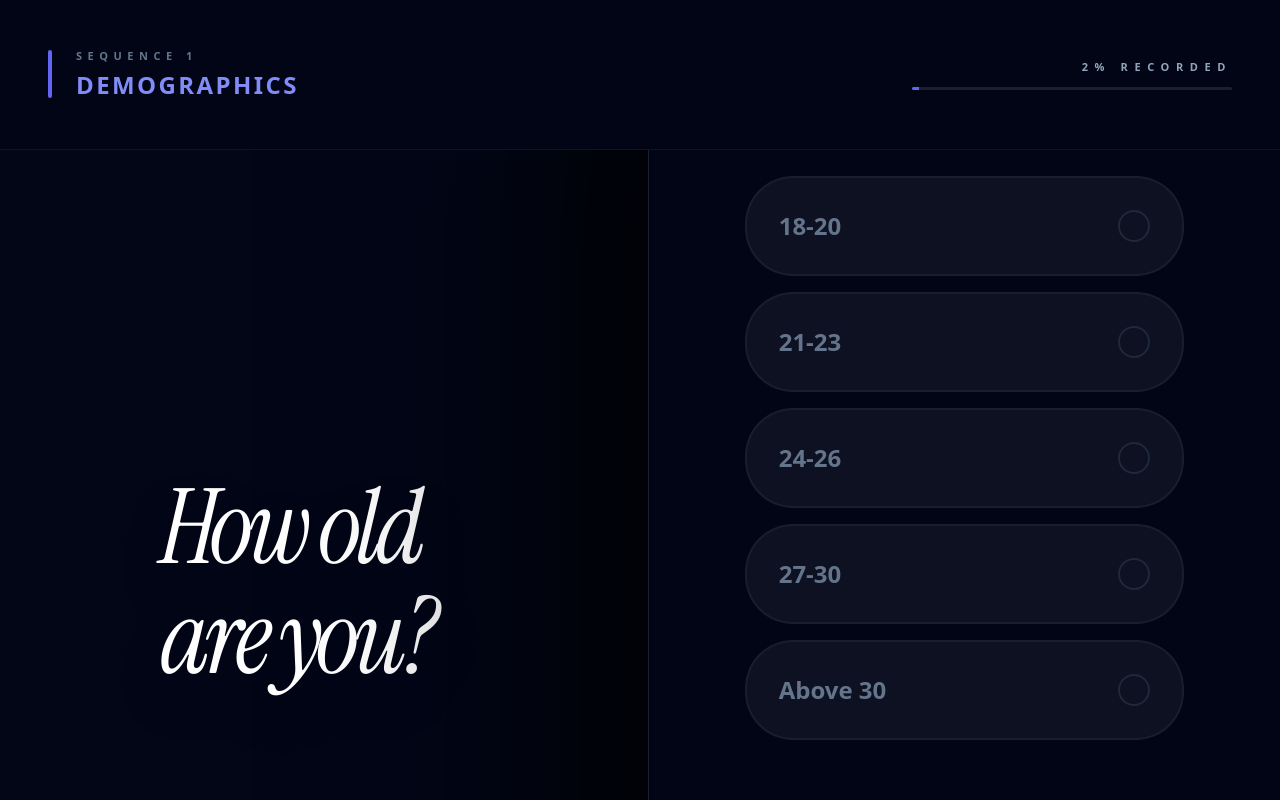
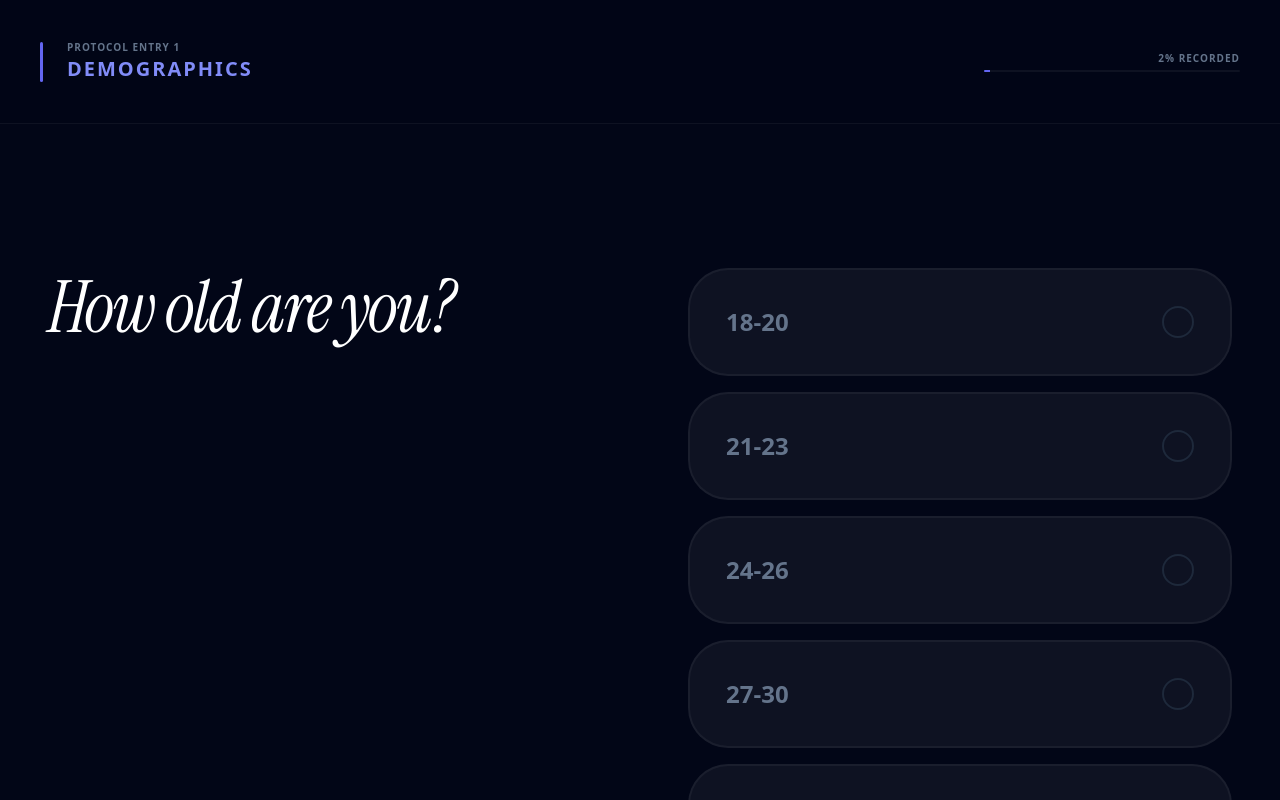
Before and after one commit to sanjidulalam/SATM, a React (Vite) app: page / in a window 1280 px wide. Both pictures are taken after a click on the button "Access Module". Shown: the top 800 px of the page. Built offline with nearby package versions, Linux system fonts and the light colour scheme.

Commit message:
fix: Improve local storage handling and submission logic
Adds error handling for local storage to prevent crashes on corrupted data. Updates the storage key and submission timeout for better robustness.

```diff
--- a/App.tsx
+++ b/App.tsx
@@ -1,4 +1,4 @@
-import React, { useState, useEffect, useRef } from 'react';
+import React, { useState, useEffect } from 'react';
 import { QUESTIONS } from './constants.tsx';
 
 /**
@@ -20,13 +20,18 @@ const FORM_MAPPING: Record<number, string> = {
   46: 'entry.1350016819'
 };
 
-const STORAGE_KEY = 'SATM_RESPONSES_PRO_FINAL';
+const STORAGE_KEY = 'SATM_RESP_SECURE_V5';
 
 const App: React.FC = () => {
   const [step, setStep] = useState(-1);
   const [responses, setResponses] = useState<Record<number, any>>(() => {
+    try {
       const saved = localStorage.getItem(STORAGE_KEY);
       return saved ? JSON.parse(saved) : {};
+    } catch (e) {
+      console.error("Storage corruption detected, resetting.");
+      return {};
+    }
   });
   const [status, setStatus] = useState<'idle' | 'submitting' | 'complete'>('idle');
 
@@ -37,7 +42,7 @@ const App: React.FC = () => {
   const saveAnswer = (val: any, autoAdvance = false) => {
     setResponses(prev => ({ ...prev, [QUESTIONS[step].id]: val }));
     if (autoAdvance && step < QUESTIONS.length - 1) {
-      setTimeout(() => setStep(s => s + 1), 600);
+      setTimeout(() => setStep(s => s + 1), 500);
     }
   };
 
@@ -46,22 +51,20 @@ const App: React.FC = () => {
 
     setStatus('submitting');
 
-    // Create a hidden form for submission
     const form = document.createElement('form');
     form.action = `${GOOGLE_FORM_BASE_URL}/formResponse`;
     form.method = 'POST';
-    form.target = 'hidden_iframe';
+    form.target = 'hidden_iframe_target';
 
-    // Add all 46 answers
     Object.entries(FORM_MAPPING).forEach(([qId, entryName]) => {
       const val = responses[Number(qId)];
       if (val !== undefined) {
         if (Array.isArray(val)) {
-          val.forEach(item => {
+          val.forEach(v => {
             const input = document.createElement('input');
             input.type = 'hidden';
             input.name = entryName;
-            input.value = String(item);
+            input.value = String(v);
             form.appendChild(input);
           });
         } else {
@@ -74,11 +77,11 @@ const App: React.FC = () => {
       }
     });
 
-    // CRITICAL: Google Forms often need pageHistory for multi-page forms to accept all fields
+    // Page history is often required for Google Forms to accept all values in one go
     const pageHistory = document.createElement('input');
     pageHistory.type = 'hidden';
     pageHistory.name = 'pageHistory';
-    pageHistory.value = '0,1,2,3,4,5,6,7,8'; // Assuming multiple pages to cover all 46 entries
+    pageHistory.value = '0,1,2,3,4,5,6,7,8,9,10';
     form.appendChild(pageHistory);
 
     document.body.appendChild(form);
@@ -88,27 +91,21 @@ const App: React.FC = () => {
       document.body.removeChild(form);
       setStatus('complete');
       localStorage.removeItem(STORAGE_KEY);
-    }, 2500);
+    }, 2000);
   };
 
   if (status === 'complete') {
     return (
-      <div className="min-h-screen flex items-center justify-center p-6 bg-[#020617] fade-in relative overflow-hidden">
-        <div className="max-w-3xl w-full p-16 lg:p-24 bg-slate-900/60 border border-white/10 rounded-[5rem] text-center backdrop-blur-3xl shadow-2xl z-10">
-          <div className="w-28 h-28 bg-indigo-600/20 text-indigo-400 rounded-full flex items-center justify-center mx-auto mb-10 text-5xl shadow-inner border border-white/5 animate-pulse">✨</div>
-          <h2 className="text-6xl lg:text-9xl font-bold serif italic text-white mb-8 tracking-tighter">Thank You.</h2>
-          <p className="text-slate-300 mb-12 leading-relaxed text-2xl font-light">
-            Your data has been securely archived. The <span className="text-indigo-400 font-bold">@ST-research-team</span> values your contribution to the SATM study.
-          </p>
+      <div className="min-h-screen flex items-center justify-center p-6 bg-[#020617] text-white">
+        <div className="max-w-2xl w-full p-12 bg-slate-900/50 border border-white/10 rounded-[4rem] text-center backdrop-blur-2xl">
+          <h2 className="text-6xl serif italic mb-8">Protocol Sealed.</h2>
+          <p className="text-slate-400 text-xl mb-12">Your data has been successfully archived by the <span className="text-indigo-400 font-bold">@ST-research-team</span>.</p>
           <button
             onClick={() => window.location.reload()}
-            className="px-24 py-8 bg-white text-black rounded-full font-black text-xs uppercase tracking-[0.5em] hover:scale-105 active:scale-95 transition-all shadow-2xl"
+            className="px-12 py-6 bg-white text-black rounded-full font-black uppercase tracking-widest hover:scale-105 transition-all"
           >
-            Finish Protocol
+            Start New
           </button>
-          <div className="mt-20 pt-10 border-t border-white/5 text-[12px] font-black uppercase tracking-[1em] text-slate-600">
-            @ST-research-team
-          </div>
         </div>
       </div>
     );
@@ -116,26 +113,21 @@ const App: React.FC = () => {
 
   if (step === -1) {
     return (
-      <div className="min-h-screen flex flex-col items-center justify-center p-8 text-center bg-[#020617] relative overflow-hidden">
-        <div className="relative z-10 flex flex-col items-center">
-          <div className="text-indigo-500 font-black text-[13px] uppercase tracking-[1.4em] mb-16 animate-pulse">Self-Authentication Theory of Motivation</div>
-          <h1 className="text-[22vw] lg:text-[16rem] serif font-bold italic tracking-tighter mb-8 text-white leading-[0.75] select-none">
-            SATM <span className="text-slate-900 not-italic opacity-60">Protocol</span>
+      <div className="min-h-screen flex flex-col items-center justify-center p-8 text-center bg-[#020617]">
+        <div className="text-indigo-500 font-black text-xs uppercase tracking-[1em] mb-12">Self-Authentication Theory</div>
+        <h1 className="text-[18vw] lg:text-[14rem] serif font-bold italic text-white leading-none tracking-tighter mb-8">
+          SATM <span className="text-indigo-600 not-italic opacity-80">PROTOCOL</span>
         </h1>
-          <p className="max-w-2xl mx-auto text-slate-400 font-light text-2xl lg:text-4xl mb-20 px-4 leading-relaxed">
-            Exploring human digital identity and motivation.
-            A research project by the <span className="text-white font-semibold">@ST-research-team</span>.
+        <p className="max-w-xl text-slate-400 text-xl lg:text-2xl mb-16 leading-relaxed">
+          Uncovering authenticity in the digital age. Research by the <span className="text-white font-bold">@ST-research-team</span>.
         </p>
         <button
           onClick={() => setStep(0)}
-            className="group px-44 py-12 bg-white text-black rounded-full font-bold text-4xl hover:scale-110 active:scale-95 transition-all shadow-[0_0_80px_rgba(255,255,255,0.15)]"
+          className="px-24 py-10 bg-white text-black rounded-full font-bold text-3xl hover:scale-110 active:scale-95 transition-all shadow-[0_0_50px_rgba(255,255,255,0.1)]"
         >
           Access Module
         </button>
-        </div>
-        <div className="absolute bottom-12 left-0 w-full text-center">
-            <div className="text-[14px] font-black uppercase tracking-[1.2em] text-slate-800">@ST-research-team</div>
-        </div>
+        <div className="mt-20 text-[10px] font-black tracking-[0.8em] text-slate-800 uppercase">@ST-research-team</div>
       </div>
     );
   }
@@ -144,90 +136,89 @@ const App: React.FC = () => {
   const progress = ((step + 1) / QUESTIONS.length) * 100;
 
   return (
-    <div className="min-h-screen flex flex-col bg-[#020617] text-slate-100 selection:bg-indigo-500/30 font-sans relative">
-      <iframe name="hidden_iframe" className="hidden"></iframe>
+    <div className="min-h-screen flex flex-col bg-[#020617] text-slate-100 font-sans">
+      <iframe name="hidden_iframe_target" className="hidden"></iframe>
 
-      {/* Header - Fixed & High Contrast */}
-      <div className="fixed top-0 left-0 w-full z-50 p-8 lg:p-12 flex justify-between items-center bg-slate-950/90 backdrop-blur-2xl border-b border-white/5">
+      {/* Header */}
+      <div className="sticky top-0 w-full z-50 p-6 lg:p-10 flex justify-between items-center bg-slate-950/90 backdrop-blur-md border-b border-white/5">
         <div className="flex items-center gap-6">
-          <div className="w-[4px] h-12 bg-indigo-500 rounded-full"></div>
+          <div className="w-[3px] h-10 bg-indigo-500 rounded-full"></div>
           <div>
-            <div className="text-[11px] font-black uppercase tracking-[0.5em] text-slate-500 mb-1">Sequence {q.id}</div>
-            <div className="text-xl lg:text-2xl font-bold text-indigo-400 uppercase tracking-widest">{q.section}</div>
+            <div className="text-[10px] font-black uppercase tracking-widest text-slate-500">Protocol Entry {q.id}</div>
+            <div className="text-xl font-bold text-indigo-400 uppercase tracking-widest">{q.section}</div>
           </div>
         </div>
-        <div className="hidden lg:flex flex-col items-end gap-3">
-           <div className="text-[11px] font-black text-slate-400 uppercase tracking-[0.6em]">{Math.round(progress)}% Recorded</div>
-           <div className="w-80 h-[3px] bg-white/10 rounded-full overflow-hidden">
-              <div className="h-full bg-indigo-500 transition-all duration-700" style={{ width: `${progress}%` }}></div>
+        <div className="hidden lg:block text-right">
+           <div className="text-[10px] font-black text-slate-500 uppercase tracking-widest mb-1">{Math.round(progress)}% Recorded</div>
+           <div className="w-64 h-[2px] bg-white/5 rounded-full overflow-hidden">
+              <div className="h-full bg-indigo-500 transition-all duration-500" style={{ width: `${progress}%` }}></div>
            </div>
         </div>
       </div>
 
-      {/* Main Container - No scroll on left side */}
-      <div className="flex-1 flex flex-col lg:flex-row h-screen pt-40 lg:pt-0 overflow-hidden relative">
+      {/* Content Container - No more fixed height sliders */}
+      <div className="flex-1 flex flex-col lg:flex-row max-w-[1600px] mx-auto w-full px-6 lg:px-12 py-12 lg:py-24 gap-12 lg:gap-24">
 
-        {/* Left Side: Question (Fixed text, no sliders) */}
-        <div className="flex-[1.4] flex flex-col justify-center p-12 lg:p-40 relative z-10">
-          <div className="max-w-5xl fade-in" key={q.id}>
-            <h2 className="text-4xl lg:text-[6.5rem] lg:leading-[1.05] serif italic text-white tracking-tighter drop-shadow-2xl">
+        {/* Left Side: Question Text - Large and Direct */}
+        <div className="flex-1 flex flex-col justify-start pt-12">
+          <div className="fade-in" key={q.id}>
+            <h2 className="text-4xl lg:text-7xl serif italic text-white leading-tight lg:leading-[1.1] tracking-tight">
               {q.text}
             </h2>
-            {q.subtext && <p className="mt-12 text-slate-400 text-2xl lg:text-3xl font-light leading-relaxed max-w-3xl">{q.subtext}</p>}
+            {q.subtext && <p className="mt-8 text-slate-400 text-xl lg:text-2xl font-light leading-relaxed">{q.subtext}</p>}
           </div>
         </div>
 
         {/* Right Side: Interaction Panel */}
-        <div className="flex-1 flex flex-col justify-center p-8 lg:p-24 bg-slate-950/70 backdrop-blur-3xl border-l border-white/10 shadow-[-100px_0_200px_rgba(0,0,0,0.8)] relative z-20">
-          <div className="max-w-xl w-full mx-auto flex flex-col h-full justify-center py-20">
-            <div className="min-h-[500px] flex flex-col justify-center fade-in" key={`input-${q.id}`}>
+        <div className="flex-1 flex flex-col justify-start">
+          <div className="w-full max-w-xl fade-in pt-12" key={`input-${q.id}`}>
 
             {q.type === 'choice' && (
-                <div className="space-y-4">
+              <div className="grid grid-cols-1 gap-4">
                 {q.options?.map((opt) => (
                   <button
                     key={opt}
                     onClick={() => saveAnswer(opt, true)}
-                      className={`w-full p-8 text-left rounded-[3rem] border-2 transition-all flex justify-between items-center group active:scale-95 ${responses[q.id] === opt ? 'border-indigo-500 bg-indigo-500/10' : 'border-white/5 bg-white/5 hover:border-white/10'}`}
+                    className={`w-full p-7 lg:p-9 text-left rounded-[2.5rem] border-2 transition-all flex justify-between items-center group active:scale-[0.98] ${responses[q.id] === opt ? 'border-indigo-500 bg-indigo-500/10' : 'border-white/5 bg-white/5 hover:border-white/10'}`}
                   >
-                      <span className={`text-xl lg:text-2xl font-bold ${responses[q.id] === opt ? 'text-white' : 'text-slate-500'}`}>{opt}</span>
-                      <div className={`w-8 h-8 rounded-full border-2 ${responses[q.id] === opt ? 'bg-indigo-500 border-indigo-500 scale-125 shadow-[0_0_20px_rgba(99,102,241,0.5)]' : 'border-slate-800'}`}></div>
+                    <span className={`text-xl lg:text-2xl font-bold ${responses[q.id] === opt ? 'text-white' : 'text-slate-500 group-hover:text-slate-300'}`}>{opt}</span>
+                    <div className={`w-8 h-8 rounded-full border-2 transition-all ${responses[q.id] === opt ? 'bg-indigo-500 border-indigo-500 scale-125 shadow-[0_0_15px_rgba(99,102,241,0.5)]' : 'border-slate-800'}`}></div>
                   </button>
                 ))}
               </div>
             )}
 
             {q.type === 'scale' && (
-                <div className="py-16">
-                  <div className="flex justify-between gap-5 mb-24">
+              <div className="py-8">
+                <div className="flex justify-between gap-3 mb-16">
                   {[1, 2, 3, 4, 5].map(num => (
                     <button
                       key={num}
                       onClick={() => saveAnswer(num, true)}
-                        className={`flex-1 aspect-square rounded-[2rem] lg:rounded-[3rem] text-4xl lg:text-6xl font-black border-2 transition-all duration-300 flex items-center justify-center active:scale-[0.8] ${responses[q.id] === num ? 'bg-indigo-600 border-indigo-600 text-white scale-[1.4] shadow-[0_30px_70px_rgba(79,70,229,0.7)] z-10' : 'border-white/5 bg-white/5 text-slate-800 hover:text-slate-300'}`}
+                      className={`flex-1 aspect-square rounded-3xl lg:rounded-[2.5rem] text-4xl font-black border-2 transition-all duration-300 flex items-center justify-center active:scale-75 ${responses[q.id] === num ? 'bg-indigo-600 border-indigo-600 text-white scale-[1.35] shadow-[0_20px_50px_rgba(79,70,229,0.5)] z-10' : 'border-white/5 bg-white/5 text-slate-800 hover:text-slate-400'}`}
                     >
                       {num}
                     </button>
                   ))}
                 </div>
-                  <div className="flex justify-between text-[14px] font-black uppercase tracking-[0.8em] text-slate-600 px-8">
-                    <span>Low</span>
-                    <span>High</span>
+                <div className="flex justify-between text-[12px] font-black uppercase tracking-widest text-slate-600 px-4">
+                  <span>Strongly Disagree</span>
+                  <span>Strongly Agree</span>
                 </div>
               </div>
             )}
 
             {q.type === 'text' && (
               <textarea
-                  className="w-full h-96 bg-white/[0.03] border-2 border-white/5 rounded-[4rem] p-12 text-2xl text-white outline-none focus:border-indigo-500/60 transition-all resize-none placeholder:text-slate-800"
-                  placeholder="Reflection buffer..."
+                className="w-full h-80 bg-white/5 border-2 border-white/5 rounded-[3rem] p-10 text-xl lg:text-2xl text-white outline-none focus:border-indigo-500/50 transition-all resize-none placeholder:text-slate-800"
+                placeholder="Transcribe your thoughts..."
                 value={responses[q.id] || ""}
                 onChange={(e) => saveAnswer(e.target.value)}
               />
             )}
 
             {q.type === 'multi-choice' && (
-                <div className="space-y-4">
+              <div className="grid grid-cols-1 gap-3">
                 {q.options?.map(opt => {
                   const active = (responses[q.id] || []).includes(opt);
                   return (
@@ -237,11 +228,11 @@ const App: React.FC = () => {
                         const current = responses[q.id] || [];
                         saveAnswer(active ? current.filter((i:any)=>i!==opt) : [...current, opt]);
                       }}
-                        className={`w-full p-8 text-left rounded-[2.5rem] border-2 transition-all flex justify-between items-center ${active ? 'border-indigo-500 bg-indigo-500/10' : 'border-white/5 bg-white/5'}`}
+                      className={`w-full p-7 text-left rounded-3xl border-2 transition-all flex justify-between items-center ${active ? 'border-indigo-500 bg-indigo-500/10' : 'border-white/5 bg-white/5'}`}
                     >
-                        <span className={`text-xl font-bold ${active ? 'text-white' : 'text-slate-400'}`}>{opt}</span>
-                        <div className={`w-10 h-10 rounded-2xl border-2 flex items-center justify-center transition-all ${active ? 'bg-indigo-500 border-indigo-500' : 'border-slate-800'}`}>
-                          {active && <span className="text-white text-xl">✓</span>}
+                      <span className={`text-xl font-bold ${active ? 'text-white' : 'text-slate-500'}`}>{opt}</span>
+                      <div className={`w-8 h-8 rounded-xl border-2 flex items-center justify-center transition-all ${active ? 'bg-indigo-500 border-indigo-500' : 'border-slate-800'}`}>
+                        {active && <span className="text-white">✓</span>}
                       </div>
                     </button>
                   );
@@ -252,25 +243,24 @@ const App: React.FC = () => {
             {q.type === 'consent' && (
               <button
                 onClick={() => saveAnswer(!responses[q.id])}
-                  className={`w-full p-16 rounded-[6rem] border-2 text-left flex items-center gap-12 transition-all active:scale-[0.97] ${responses[q.id] ? 'border-emerald-500 bg-emerald-500/10' : 'border-white/10 bg-white/5'}`}
+                className={`w-full p-12 rounded-[4rem] border-2 text-left flex items-center gap-10 transition-all ${responses[q.id] ? 'border-indigo-500 bg-indigo-500/10 shadow-xl shadow-indigo-500/10' : 'border-white/10 bg-white/5'}`}
               >
-                  <div className={`w-20 h-20 rounded-full border-2 flex items-center justify-center flex-shrink-0 transition-all ${responses[q.id] ? 'bg-emerald-500 border-emerald-500 scale-125 shadow-xl' : 'border-slate-800'}`}>
-                    {responses[q.id] && <span className="text-white text-4xl font-black">✓</span>}
+                <div className={`w-16 h-16 rounded-full border-2 flex items-center justify-center flex-shrink-0 transition-all ${responses[q.id] ? 'bg-indigo-500 border-indigo-500 scale-110 shadow-lg' : 'border-slate-800'}`}>
+                  {responses[q.id] && <span className="text-white text-3xl font-black">✓</span>}
                 </div>
                 <div>
-                    <div className="font-bold text-3xl text-white italic serif mb-2">Seal Entry</div>
-                    <div className="text-[12px] text-slate-500 font-black uppercase tracking-[0.5em]">Authorize @ST-research-team access</div>
+                  <div className="font-bold text-2xl text-white italic serif">Authorize Protocol</div>
+                  <div className="text-xs text-slate-500 uppercase tracking-widest mt-1">@ST-research-team access</div>
                 </div>
               </button>
             )}
-            </div>
 
-            {/* Footer Navigation */}
-            <div className="mt-16 py-12 border-t border-white/5 flex items-center justify-between">
+            {/* Navigation Buttons */}
+            <div className="mt-16 pt-12 border-t border-white/5 flex items-center justify-between">
               <button
                 onClick={() => setStep(s => s - 1)}
                 disabled={step === 0}
-                className="text-[13px] font-black uppercase tracking-[1em] text-slate-700 hover:text-white disabled:opacity-0 transition-all px-8 py-2"
+                className="text-xs font-black uppercase tracking-widest text-slate-600 hover:text-white disabled:opacity-0 transition-all py-4 px-6"
               >
                 Back
               </button>
@@ -278,7 +268,7 @@ const App: React.FC = () => {
               {step < QUESTIONS.length - 1 ? (
                 <button
                   onClick={() => setStep(s => s + 1)}
-                  className="px-24 py-9 bg-white text-black rounded-full font-black text-xs uppercase tracking-[0.5em] hover:scale-105 active:scale-95 transition-all shadow-2xl"
+                  className="px-20 py-8 bg-white text-black rounded-full font-black text-xs uppercase tracking-[0.4em] hover:scale-110 active:scale-95 transition-all shadow-xl"
                 >
                   Proceed
                 </button>
@@ -286,17 +276,16 @@ const App: React.FC = () => {
                 <button
                   onClick={handleFinalSubmit}
                   disabled={status === 'submitting'}
-                  className="px-24 py-9 bg-indigo-600 text-white rounded-full font-black text-xs uppercase tracking-[0.5em] hover:scale-105 active:scale-95 transition-all shadow-2xl disabled:opacity-50"
+                  className="px-20 py-8 bg-indigo-600 text-white rounded-full font-black text-xs uppercase tracking-[0.4em] hover:scale-110 active:scale-95 transition-all shadow-xl shadow-indigo-600/30 disabled:opacity-50"
                 >
                   {status === 'submitting' ? "Transmitting..." : "Sync Archive"}
                 </button>
               )}
             </div>
 
-            <div className="absolute bottom-10 left-0 w-full text-center pointer-events-none">
-              <span className="text-[13px] font-black uppercase tracking-[1.4em] text-slate-800">
+            {/* Signature */}
+            <div className="mt-12 text-center text-[11px] font-black uppercase tracking-[1em] text-slate-800 py-4">
               @ST-research-team
-              </span>
             </div>
           </div>
         </div>
```
Lines whose indentation alone changed are shown as unchanged.
